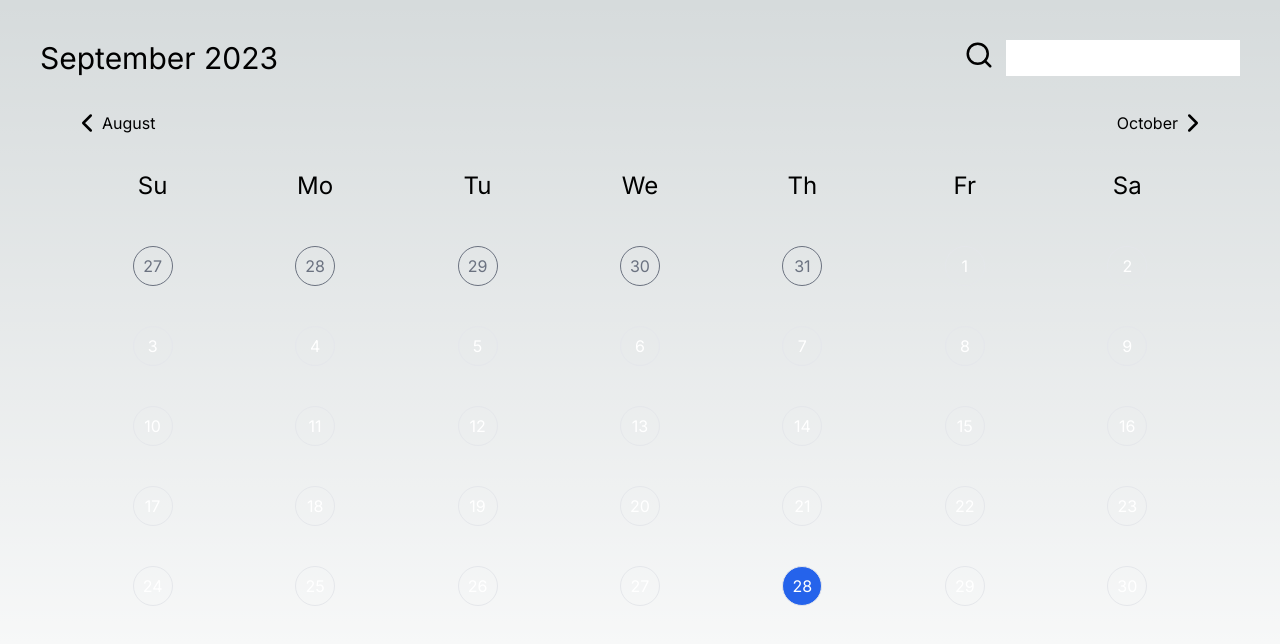
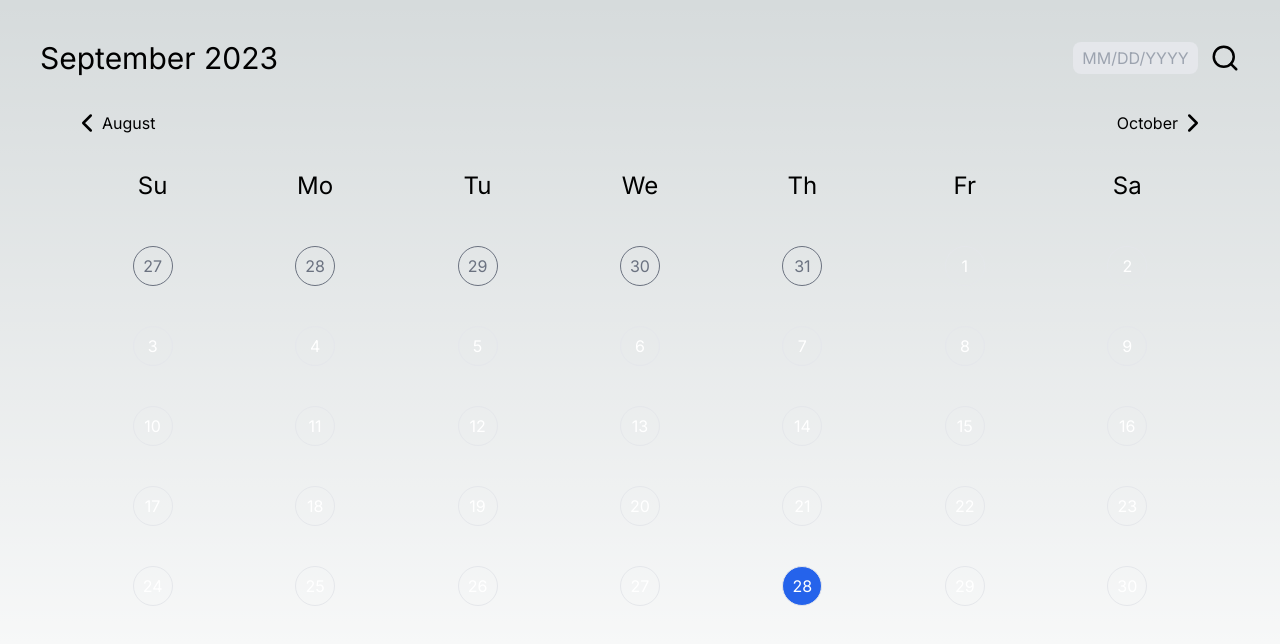
Before and after one commit to jduriu/calendarcraft, a Next.js app: page /calendar in a window 1280 px wide. Shown: the top 644 px of the page. Built offline with nearby package versions, Linux system fonts and the light colour scheme.

Commit message:
add date search functionality

```diff
--- a/app/calendar/page.jsx
+++ b/app/calendar/page.jsx
@@ -23,9 +23,11 @@ export default function Calendar() {
       <div className="flex flex-col m-10">
         <div className="flex justify-between">
           <h1 className="text-3xl">{calendarInfo.monthName} {calendarInfo.year}</h1>
-          <div className="flex justify-center items-center gap-5 w-[30%]">
+          <div className="flex justify-center items-center gap-5">
           </div>
-          <DateSearch/>
+          <DateSearch
+          setDate={setDate}
+          />
         </div>
         <div className="py-8 px-8">
           <Pagination
--- a/components/DateSearch.jsx
+++ b/components/DateSearch.jsx
@@ -1,13 +1,53 @@
 import { Search } from 'react-feather'
+import { useState } from 'react'
 
+export default function DateSearch({setDate}) {
+    const [searchInput, setSearchInput] = useState('')
+    const [validInput, setValidInput] = useState(true)
 
-export default function DateSearch() {
+    const handleSearchInput = (e) => {
+        e.preventDefault
+        setValidInput(true)
+        setSearchInput(e.target.value)
+    }
+
+    const searchCalendar = () => {
+        const input = searchInput.split('/')
+        try {
+            const month = parseInt(input[0]) -1
+            const day = parseInt(input[1])
+            const year = parseInt(input[2])
+            if (month >= 0  && month <= 11 && day >= 1 && day <=31 && input[2].length === 4) {
+                setValidInput(true)
+                const newDate = new Date(year, month, day)
+                setDate(newDate)
+                setSearchInput('')
+            } else {
+                setValidInput(false)
+            }
+        } catch(e) {
+            setValidInput(false)
+        }
+    }
+
     return (
-        <div className="flex gap-3">
-            <Search
-            size={30}
-            />
-            <input></input>
+        <div className="flex flex-col justify-center items-end">
+            <div className="flex gap-3 items-center">
+                <input
+                className="bg-gray-200 text-black w-[125px] text-center p-1 rounded-lg"
+                placeholder="MM/DD/YYYY"
+                value={searchInput}
+                onChange={handleSearchInput}
+                />
+                <Search
+                size={30}
+                onClick={searchCalendar}
+                />
+            </div>
+            {validInput
+                ? null
+                : <div className="text-red-700 text-sm pt-2">Incorrect format, please use MM/DD/YYYY</div>
+            }
         </div>
     )
 }
--- a/jsconfig.json
+++ b/jsconfig.json
@@ -5,5 +5,5 @@
       "@/components/*": ["./components/*"],
       "@/utils/*": ["./utils/*"]
     }
-  }
+  },
 }
```
Also changed, not shown: 1 other file (tests, documents, lock files or other folders).
